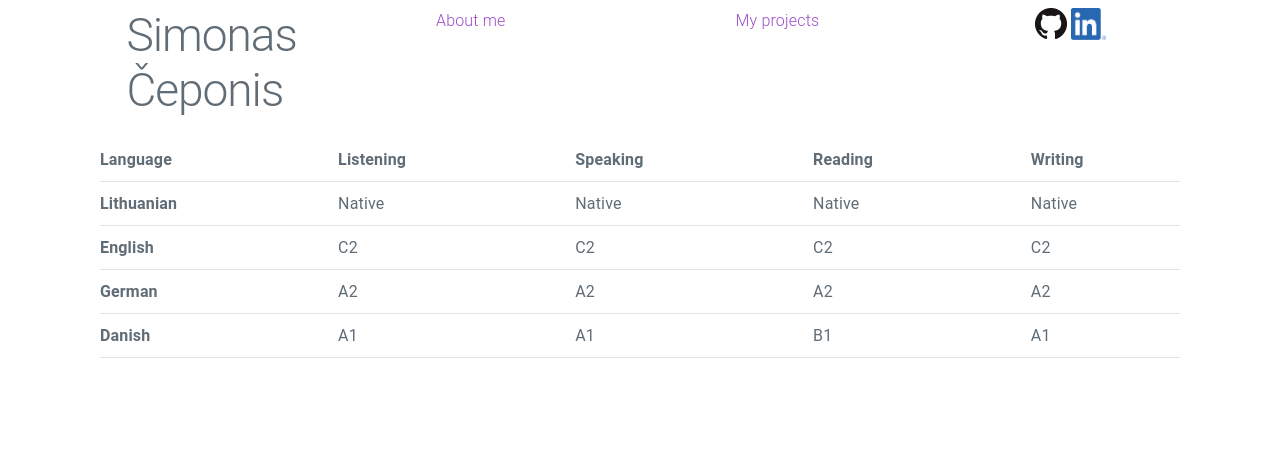
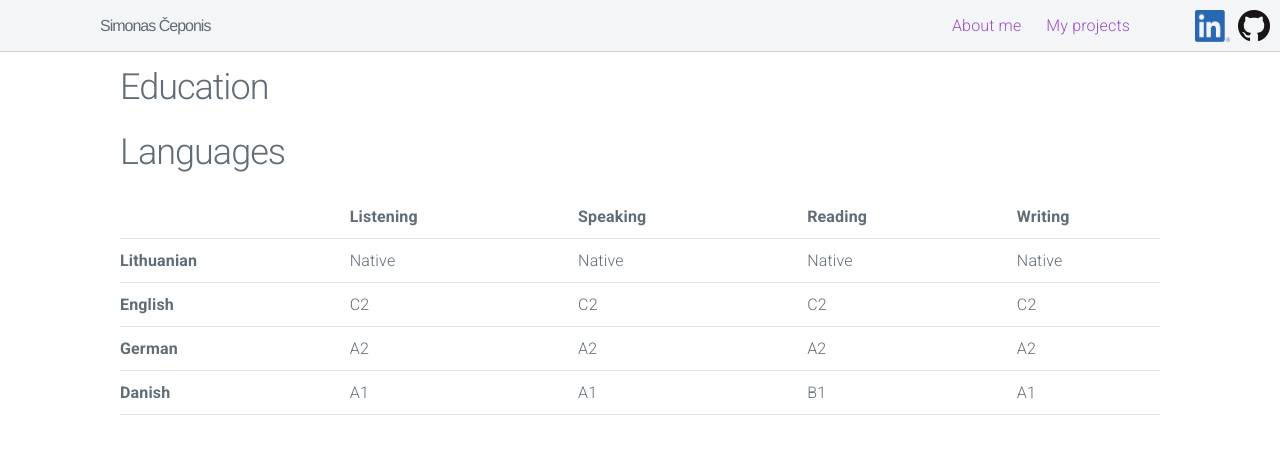
Before and after one commit to latedude2/latedude2.github.io, a website: page Main.html in a window 1280 px wide. Drawn offline with nearby package versions, Linux system fonts and the light colour scheme.

Commit message:
Add nice header

```diff
--- a/Main.html
+++ b/Main.html
@@ -1,37 +1,65 @@
 <head>
     <title>Welcome to 1st website</title>
     <meta name="Simonas Čeponis portfolio">
+    <!-- Google Fonts -->
+    <link rel="stylesheet" href="https://fonts.googleapis.com/css?family=Roboto:300,300italic,700,700italic">
+
+    <!-- CSS Reset -->
+    <link rel="stylesheet" href="https://cdnjs.cloudflare.com/ajax/libs/normalize/8.0.1/normalize.css">
+
+    <!-- Milligram CSS -->
     <link rel="stylesheet" href="https://cdnjs.cloudflare.com/ajax/libs/milligram/1.4.1/milligram.css">
+
+    <!-- My CSS -->
+    <link rel="stylesheet" href="main.css">
 </head>
 <body>
-    <header class="Header">
+    <nav class="navigation">
+      <section class="container">
+            <a class="navigation-title" href="Main.html" >
+              <h1 class="title">Simonas Čeponis</h1>
+            </a>
+            <ul class="navigation-list float-right">
+              <li class="navigation-item">
+                <a class="navigation-link" href="Main.html">About me</a>
+              </li>
+              <li class="navigation-item">
+                <a class="navigation-link" href="projects.html">My projects</a>
+              </li>
+              <li class="navigation-item">
+                <a class="logo-github" href="https://github.com/latedude2"> <img alt="GitHub" src="images/GitHub-Mark-64px.png" width=32" height="32"></a>
+              </li>
+              <li class="navigation-item">
+                <a class="logo-linkedin" href="https://www.linkedin.com/in/simonas-%C4%8Deponis-b21a24161/"><img alt="LinkedIn" src="images/LI-In-Bug.png" width=35" height="32"></a>
+              </li>
+            </ul>
+        </div>
+      </section>
+    </nav>
+    <section class="container">
+      <div class="container">
           <div class="row">
-            <div class="column column-offset-10">
-                <div class="row"><h1>Simonas Čeponis</h1></div>
-            </div>
             <div class="column">
-              <a href="Main.html">About me</a>
-            </div>
-            <div class="column">
-              <a href="projects.html">My projects</a>
-            </div>
-            <div class="column  column-20">
-                <a href="https://github.com/latedude2"> <img alt="GitHub" src="images/GitHub-Mark-64px.png" width=32" height="32"></a>
-                <a href="https://www.linkedin.com/in/simonas-%C4%8Deponis-b21a24161/"><img alt="LinkedIn" src="images/LI-In-Bug.png" width=35" height="32"></a>
+            <h2>Professional work experience</h2>
+
             </div>
           </div>
-        <div class="row">
-
-        </div>
-    </header>
-    <div class="container">
 
           <div class="row">
             <div class="column">
+            <h2>Education</h2>
+
+            </div>
+          </div>
+
+          <div class="row">
+
+              <div class="column">
+                <h2>Languages</h2>
                   <table>
                       <thead>
                         <tr>
-                        <th>Language</th>
+                          <th></th>
                           <th>Listening</th>
                           <th>Speaking</th>
                           <th>Reading</th>
@@ -72,6 +100,6 @@
               </div>
           </div>
       </div>
-
+    </section>
 
 </body>
--- /dev/null
+++ b/main.css
@@ -0,0 +1,80 @@
+.navigation {
+    background:#f4f5f6;
+    border-bottom:.1rem solid #d1d1d1;
+    display:block;
+    height:5.2rem;
+    left:0;
+    max-width:100%;
+    position:fixed;
+    right:0;
+    top:0;
+    width:100%;
+    z-index:2
+}
+.navigation .container {
+    padding-bottom:0;
+    padding-top:0
+}
+.navigation .navigation-list {
+    list-style:none;
+    margin-bottom:0;
+    margin-right:5rem
+}
+@media(min-width:80rem) {
+.navigation .navigation-list {
+        margin-right:0
+    }
+}
+.navigation .navigation-item {
+    float:left;
+    margin-bottom:0;
+    margin-left:2.5rem;
+    position:relative
+}
+.navigation .img {
+    fill:#9b4dca;
+    height:2rem;
+    position:relative;
+    top:.3rem
+}
+.navigation .navigation-title,
+.navigation .title {
+    color:#606c76;
+    font-family:Gotham Rounded A,Gotham Rounded B,Helvetica Neue,Arial,sans-serif;
+    position:relative
+}
+.navigation .navigation-link,
+.navigation .navigation-title,
+.navigation .title {
+    display:inline;
+    font-size:1.6rem;
+    line-height:5.2rem;
+    padding:0;
+    text-decoration:none
+}
+.navigation .navigation-link.active {
+    color:#606c76
+}
+.container {
+    margin: 0 auto;
+    max-width: 112.0rem;
+    padding: 0 2.0rem;
+        padding-top: 0px;
+        padding-bottom: 0px;
+    position: relative;
+    width: 100%;
+}
+.logo-github {
+    height: 3.2rem;
+    position: fixed;
+    right: 0;
+    width: 3.2rem;
+    margin: 1rem;
+}
+.logo-linkedin {
+    height: 3.2rem;
+    position: fixed;
+    right: 4rem;
+    width: 3.5rem;
+    margin: 1rem;
+}
```
Also changed, not shown: projects.html (+32 -21 lines). Lines whose indentation alone changed are shown as unchanged.
